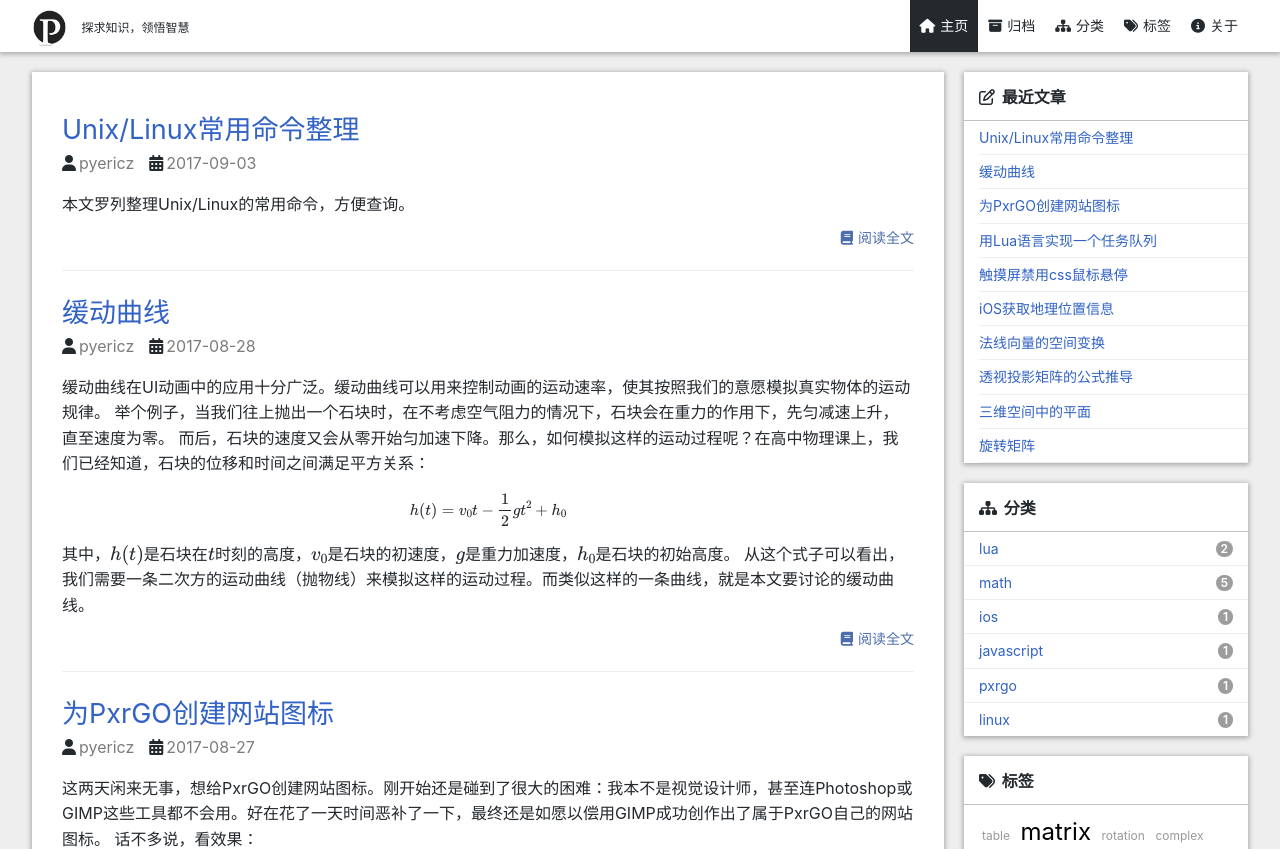
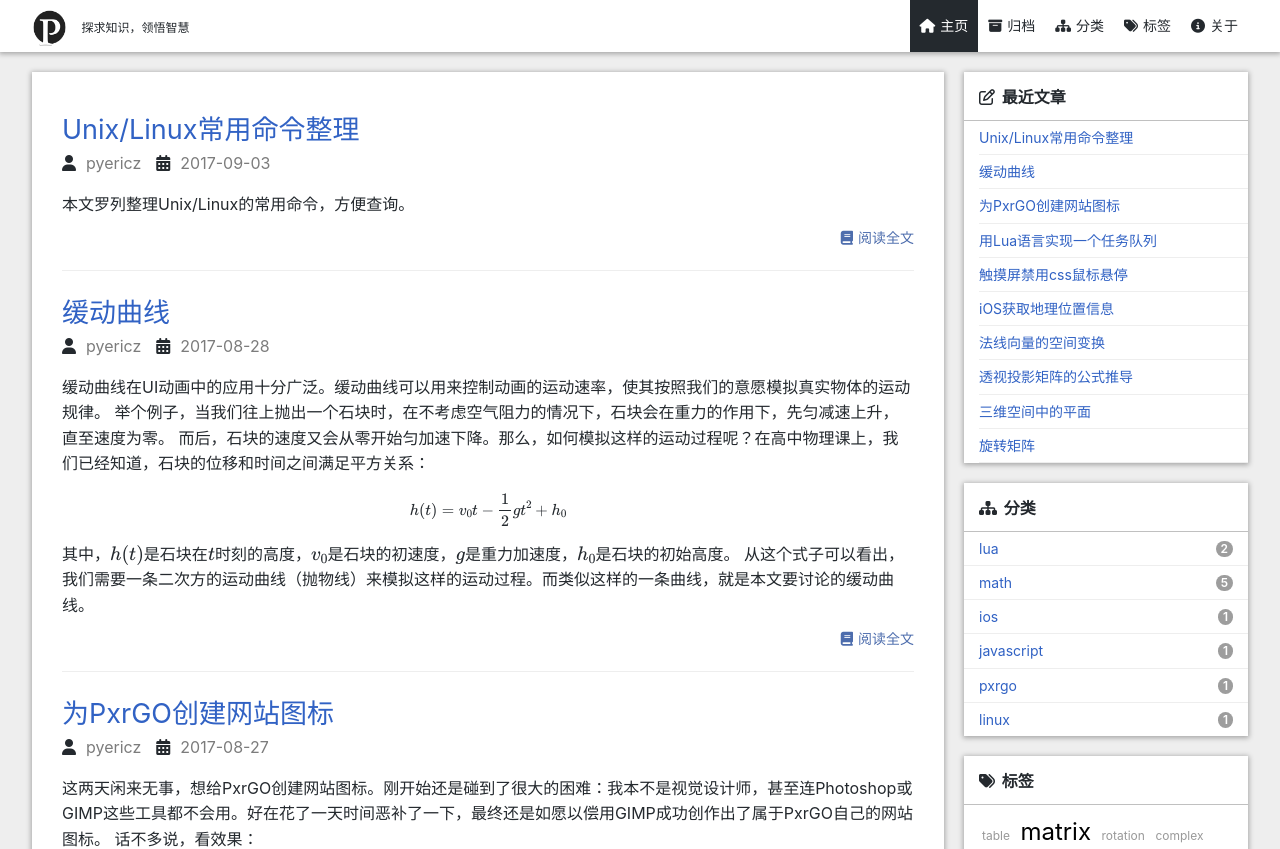
Before and after one commit to pyericz/blog, a Jekyll site: the page built from index.html, in a window 1280 px wide and 1400 px high. Shown: the top 849 px of the window. Built offline with Jekyll 4.4.1, drawn with Linux system fonts in a browser that asks for light colours; nearby versions of some CDN libraries; formulas are drawn with MathJax 3; the list of posts is cut into pages by our own code; comment, search, counter and statistics services are not loaded; a style sheet for code colours, icons or effects is not loaded.

Commit message:
update theme

```diff
--- a/_sass/_index.scss
+++ b/_sass/_index.scss
@@ -26,8 +26,7 @@
                         float: left;
                         margin-right: 15px;
                         i {
-                            padding-right: 0;
-                            margin-right: 3px;
+                            padding-right: 5px;
                             color: #24292E;
                         }
                     }
--- a/index.html
+++ b/index.html
@@ -22,13 +22,13 @@ layout: default
                 <div class="label">
 
                     <div class="label-card">
-                        {% if post.author %}<i class="fa fa-user"></i>{{ post.author }}
-                        {% else if site.author %}<i class="fa fa-user"></i>{{ site.author }}
+                        {% if post.author %}<i class="fa fa-user" aria-hidden="true"></i>{{ post.author }}
+                        {% else if site.author %}<i class="fa fa-user" aria-hidden="true"></i>{{ site.author }}
                         {% endif %}
                     </div>
 
                     <div class="label-card">
-                        <i class="fa fa-calendar"></i>{{ post.date | date: "%F" }}
+                        <i class="fa fa-calendar" aria-hidden="true"></i>{{ post.date | date: "%F" }}
                     </div>
 
 
```
